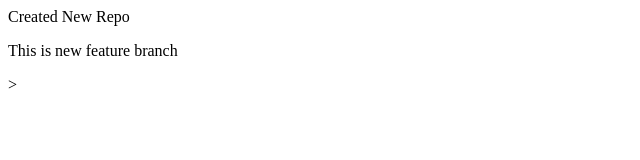
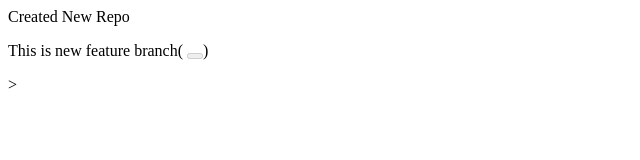
Before and after one commit to sumitchitale1997-ctrl/LocalRepository, a plain HTML site: page index.html in a window 1280 px wide. Shown: the full height of the page, 0-640 px from the left. Drawn offline with Linux system fonts and the light colour scheme.

Commit message:
Add button

```diff
--- a/index.html
+++ b/index.html
@@ -1,2 +1,3 @@
 <p>Created New Repo</p>
-<p>This is new feature branch</p>>
+<p>This is new feature branch(
+    <button disabled></button>)</p>>
```
